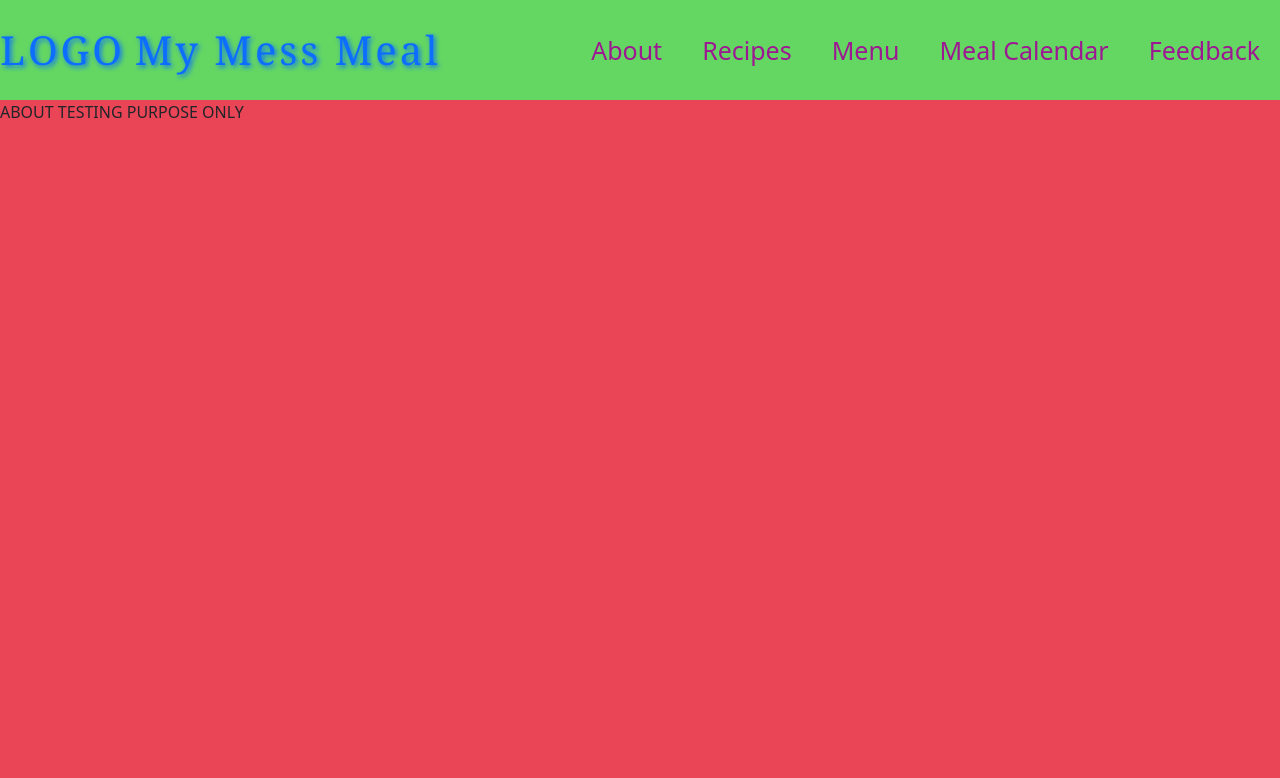
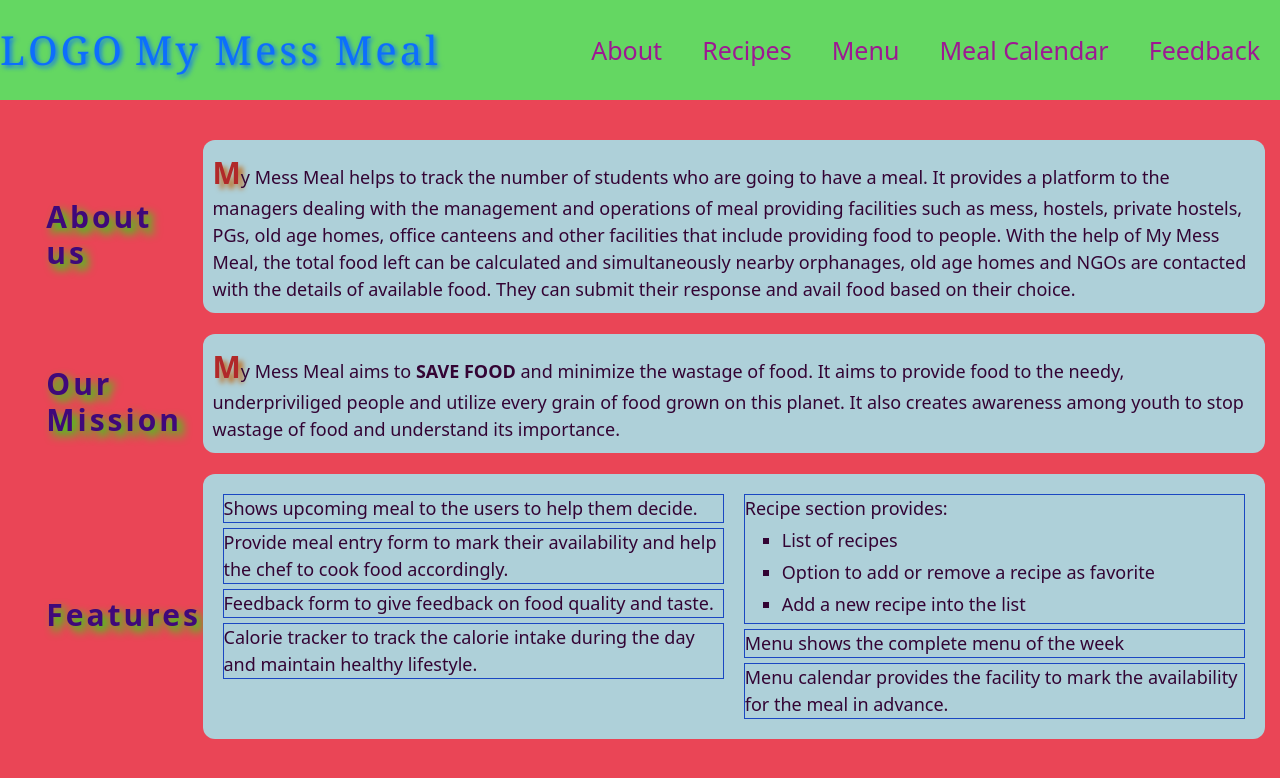
Before and after one commit to s4shreya/my-mess-meal, a React (Create React App) app: page /about in a window 1280 px wide. Shown: the top 778 px of the page. Built offline with nearby package versions, Linux system fonts and the light colour scheme.

Commit message:
created about page

```diff
--- /dev/null
+++ b/src/components/about/AboutData.js
@@ -0,0 +1,66 @@
+import styles from "./AboutData.module.css";
+
+function AboutData() {
+  return (
+    <section className={styles.details}>
+      <div className={styles.row}>
+        <h4 className={`${styles.subheading} ${styles.col1}`}>About us</h4>
+        <p className={`${styles.content} ${styles.col2}`}>
+          My Mess Meal helps to track the number of students who are going to
+          have a meal. It provides a platform to the managers dealing with the
+          management and operations of meal providing facilities such as mess,
+          hostels, private hostels, PGs, old age homes, office canteens and
+          other facilities that include providing food to people. With the help
+          of My Mess Meal, the total food left can be calculated and
+          simultaneously nearby orphanages, old age homes and NGOs are contacted
+          with the details of available food. They can submit their response and
+          avail food based on their choice.
+        </p>
+      </div>
+      <div className={styles.row}>
+        <h4 className={`${styles.subheading} ${styles.col1}`}>Our Mission</h4>
+        <p className={`${styles.content} ${styles.col2}`}>
+          My Mess Meal aims to <strong>SAVE FOOD</strong> and minimize the
+          wastage of food. It aims to provide food to the needy, underpriviliged
+          people and utilize every grain of food grown on this planet. It also
+          creates awareness among youth to stop wastage of food and understand
+          its importance.
+        </p>
+      </div>
+      <div className={styles.row}>
+        <h4 className={`${styles.subheading} ${styles.col1}`}>Features</h4>
+        <ul className={`${styles.content} ${styles.col2}`}>
+          <div className={styles.left}>
+            <li>Shows upcoming meal to the users to help them decide.</li>
+            <li>
+              Provide meal entry form to mark their availability and help the
+              chef to cook food accordingly.
+            </li>
+            <li>Feedback form to give feedback on food quality and taste.</li>
+            <li>
+              Calorie tracker to track the calorie intake during the day and
+              maintain healthy lifestyle.
+            </li>
+          </div>
+          <div className={styles.right}>
+            <li>
+              Recipe section provides:
+              <ul className={styles.sublist}>
+                <li>List of recipes</li>
+                <li>Option to add or remove a recipe as favorite</li>
+                <li>Add a new recipe into the list</li>
+              </ul>
+            </li>
+            <li>Menu shows the complete menu of the week</li>
+            <li>
+              Menu calendar provides the facility to mark the availability for
+              the meal in advance.
+            </li>
+          </div>
+        </ul>
+      </div>
+    </section>
+  );
+}
+
+export default AboutData;
--- /dev/null
+++ b/src/components/about/AboutData.module.css
@@ -0,0 +1,58 @@
+.details {
+  margin-top: 40px;
+}
+
+.row {
+  display: flex;
+  justify-content: center;
+  margin: 5px 15px;
+}
+
+.col1 {
+  width: 10%;
+  margin: auto;
+  color: rgb(63, 8, 122);
+  font-size: 30px;
+  font-weight: 800;
+  text-shadow: 5px 5px 10px #00ff00;
+  letter-spacing: 3px;
+}
+
+.col2 {
+  width: 85%;
+  background-color: rgb(174, 208, 217);
+  color: rgb(51, 4, 52);
+  font-size: 18px;
+  border-radius: 12px;
+  padding: 10px;
+}
+
+.left {
+  float: left;
+  width: 50%;
+  padding: 5px;
+}
+
+.right {
+  float: right;
+  width: 50%;
+  padding: 5px;
+}
+
+.content li {
+  list-style-type: none;
+  border: 1px solid #1a47c2;
+  margin: 5px;
+}
+
+.sublist li {
+  list-style-type: square;
+  border: 0px;
+}
+
+p.content::first-letter {
+  font-size: 30px;
+  color: #b12929;
+  font-weight: 600;
+  text-shadow: 5px 5px 5px rgb(189, 119, 49);
+}
--- a/src/pages/About.js
+++ b/src/pages/About.js
@@ -1,16 +1,11 @@
-
-
-
-// original function------------------
+import AboutData from "../components/about/AboutData";
 
 function About() {
-    return (
-        <div>
-            ABOUT
-            TESTING PURPOSE ONLY
-
-        </div>
-    );
+  return (
+    <div>
+      <AboutData />
+    </div>
+  );
 }
 
 export default About;
```
